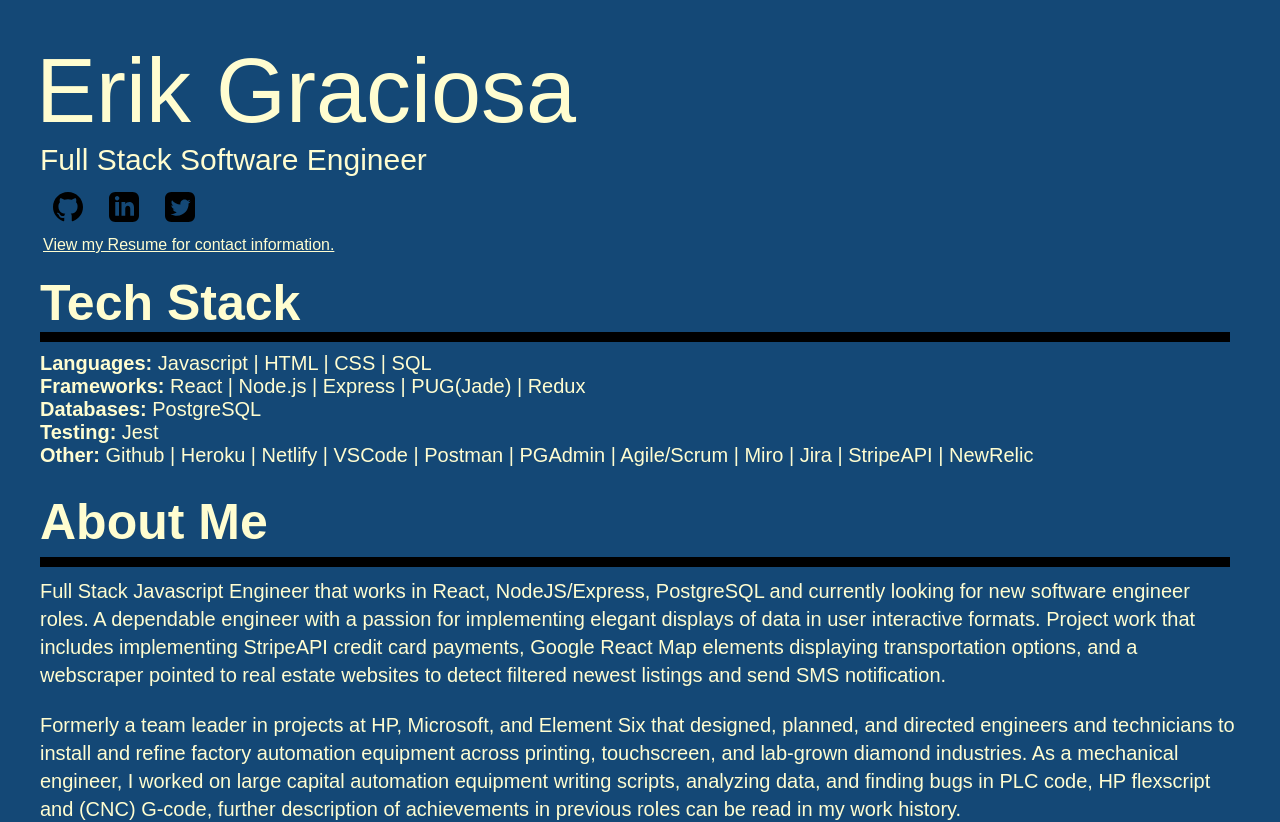
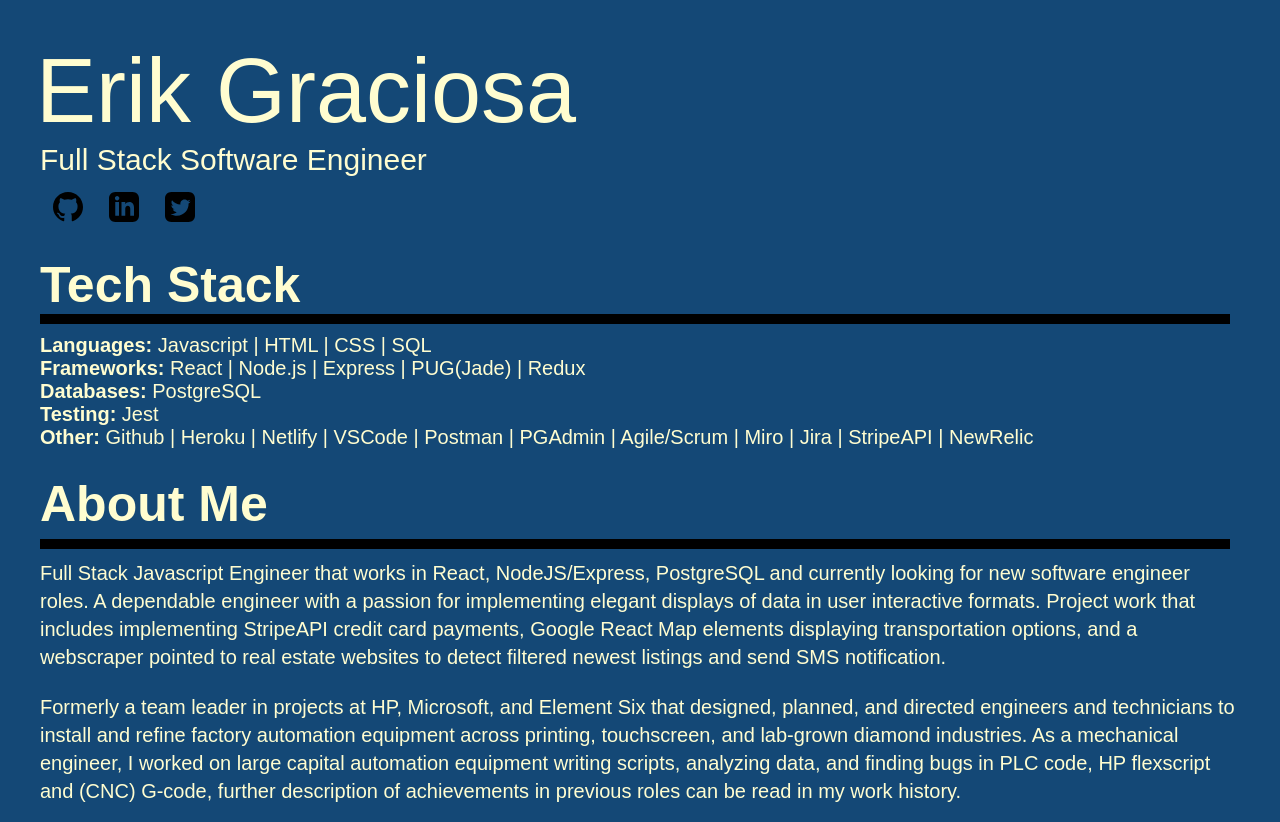
Before and after one commit to ErikGraciosa/personal-site, a React app: page / in a window 1280 px wide. Shown: the top 822 px of the page. Built offline with nearby package versions, Linux system fonts and the light colour scheme.

Commit message:
Update StaticData.jsx

```diff
--- a/src/components/staticData/StaticData.jsx
+++ b/src/components/staticData/StaticData.jsx
@@ -39,10 +39,6 @@ const StaticData = () => {
             alt="Twitter Link" />
         </a>
       </div>
-      <a
-        href={resume}
-        target="_blank"
-        rel="noreferrer noopener">View my Resume for contact information.</a>
     </div>
   );
 
```
